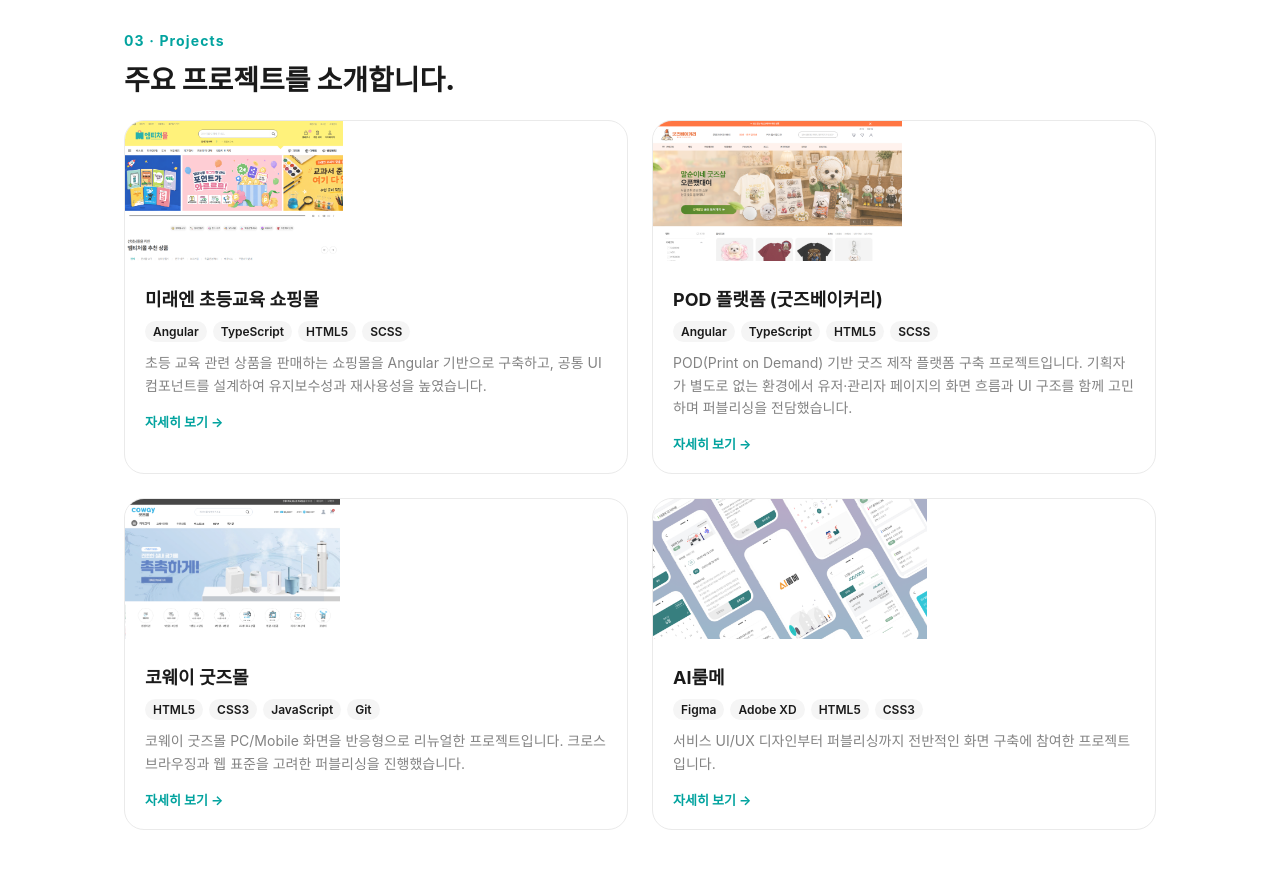
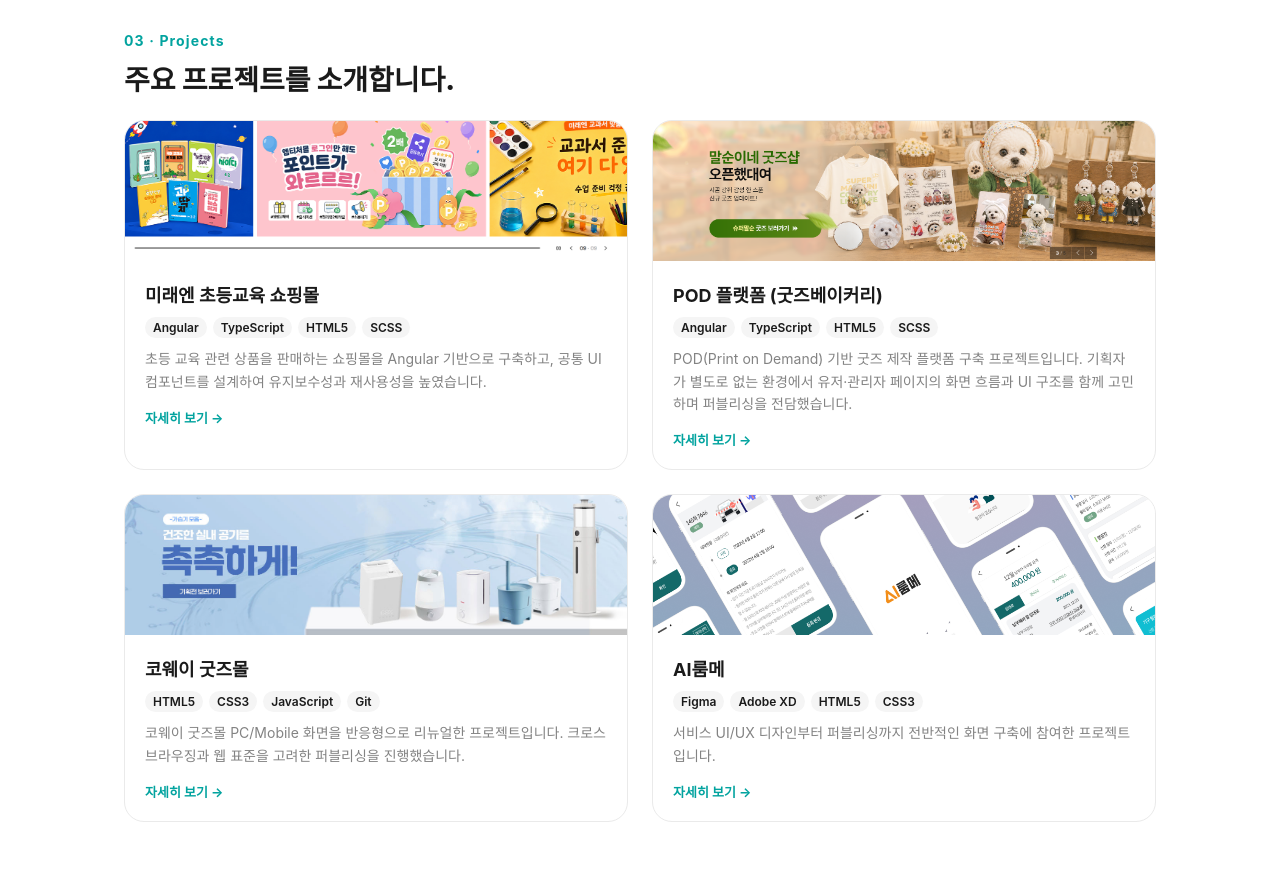
Before and after one commit to joyeonjoo/my-portfolio, an Angular app: page / in a window 1280 px wide. Shown: the part 1640-2509 px from the top of the page. Built offline with nearby package versions, Linux system fonts and the light colour scheme; a web font is replaced by a local one.

Commit message:
Update home.component.scss

```diff
--- a/src/app/pages/home/home.component.scss
+++ b/src/app/pages/home/home.component.scss
@@ -142,7 +142,9 @@
 
   &__thumb {
     height: 140px;
-    opacity: 0.85;
+    width: 100%;
+    object-fit: cover;
+    display: block;
   }
 
   &__body {
```
